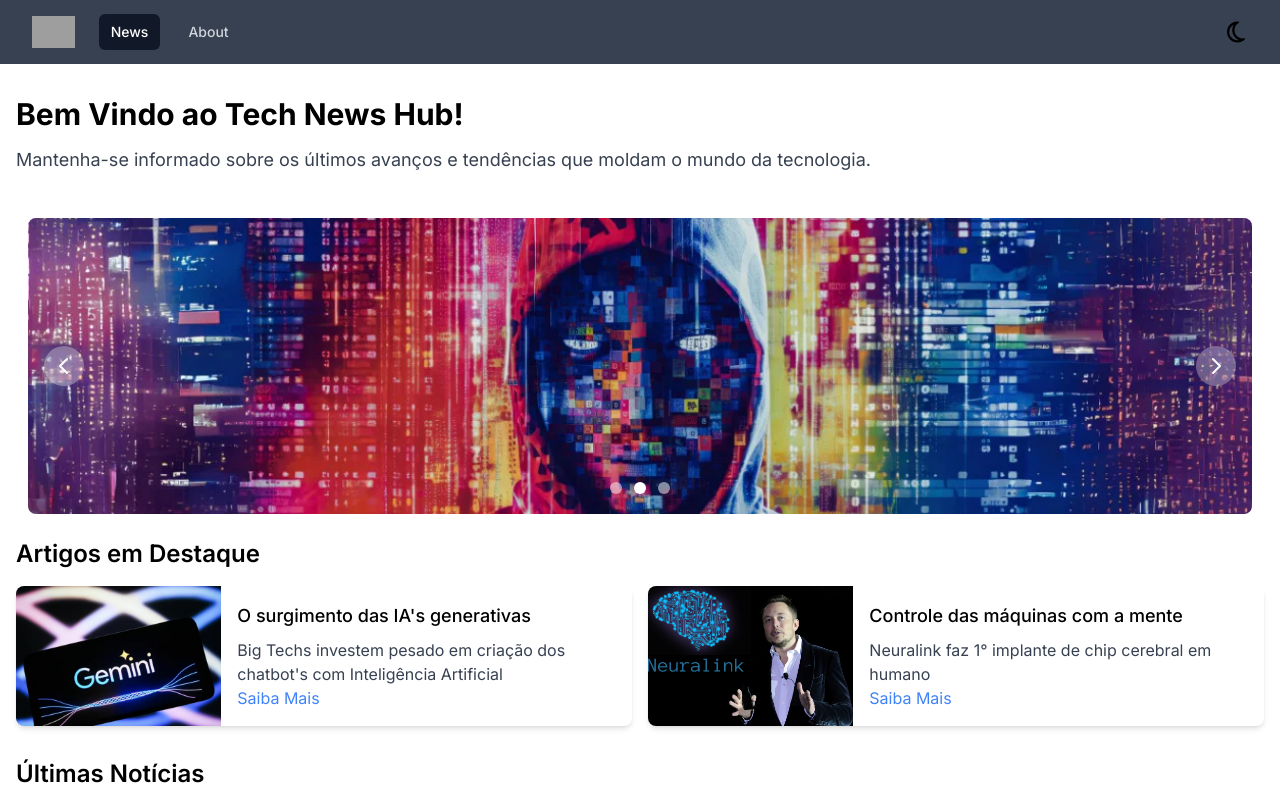
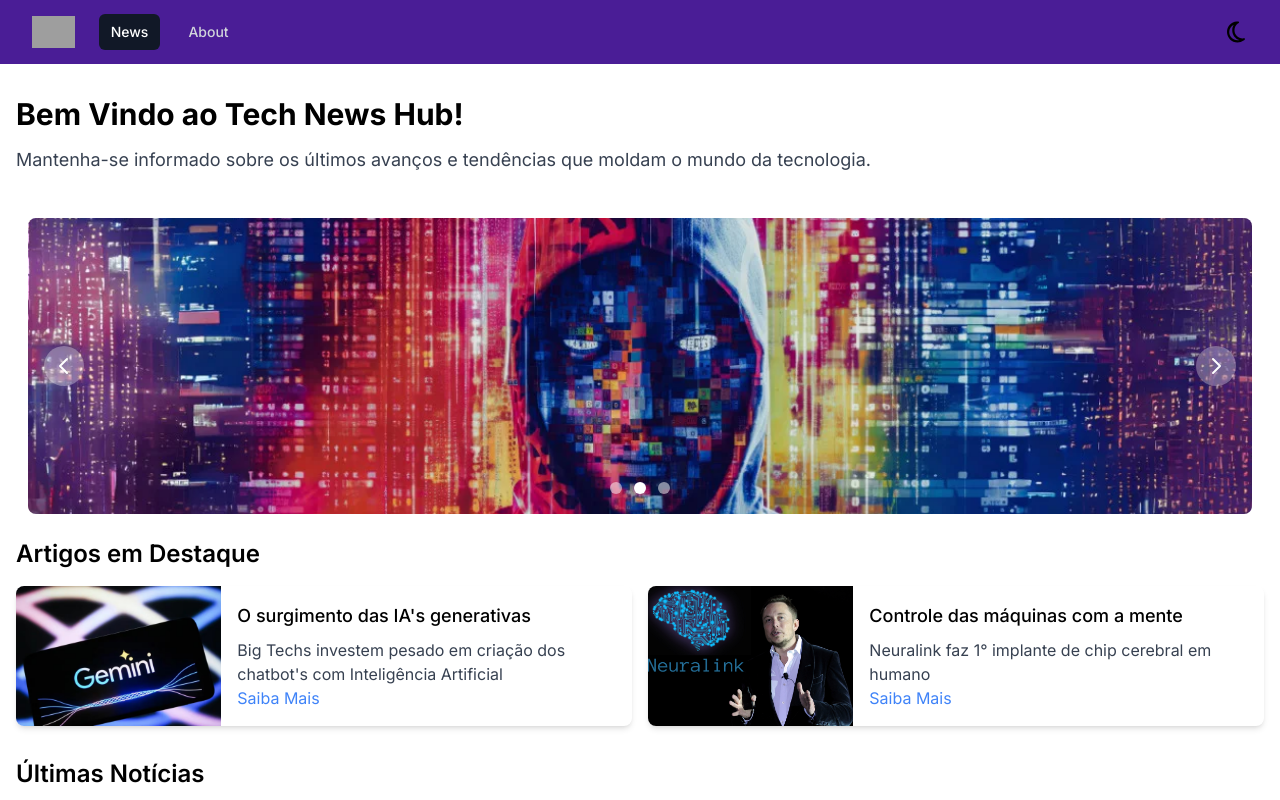
Before and after one commit to sandyrodriguesjs/App-Tech_news, a Next.js app in the folder tech_news/: page /pages in a window 1280 px wide. Shown: the top 800 px of the page. Built offline with nearby package versions, Linux system fonts and the light colour scheme; grey boxes are pictures that could not be loaded.

Commit message:
Alterando a cor de fundo da Navbar

```diff
--- a/tech_news/src/app/components/NavBar.tsx
+++ b/tech_news/src/app/components/NavBar.tsx
@@ -17,7 +17,7 @@
 
 const NavBar = ({ isDarkMode, toggleDarkMode }) => {
   return (
-    <Disclosure as="nav" className="bg-gray-700">
+    <Disclosure as="nav" className="bg-purple-900">
       {({ open }) => (
         <>
           <div className="mx-auto max-w-7xl px-2 sm:px-6 lg:px-8">
```
